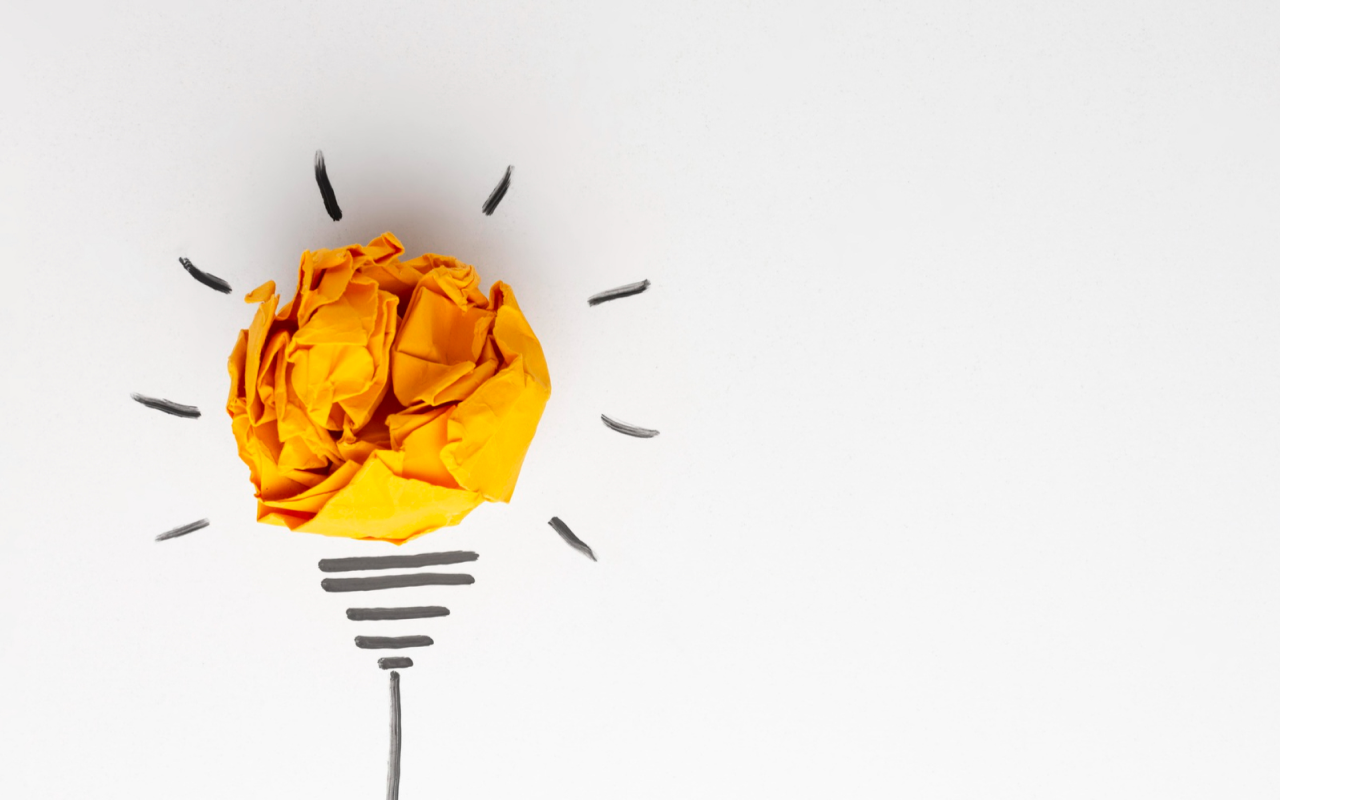
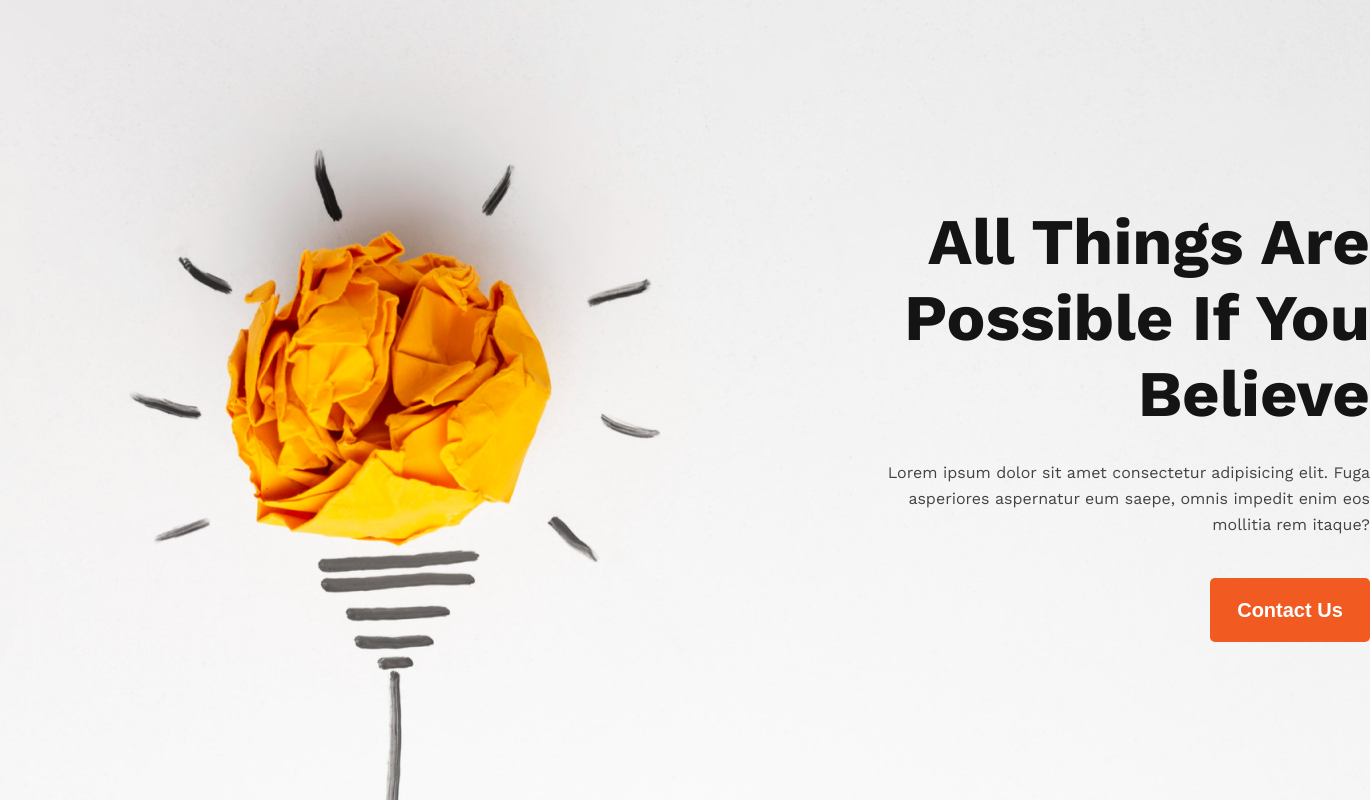
Before and after one commit to NaimurRahman-11/Assignment1, a plain HTML site: page index.html in a window 1280 px wide. Shown: the whole page, 1370 px wide, since content can reach past the window. Drawn offline with nearby package versions, Linux system fonts and the light colour scheme.

Commit message:
finished first section

```diff
--- a/css/style.css
+++ b/css/style.css
@@ -1,3 +1,73 @@
-body{
+body {
     background-image: url('/images/banner/banner1.png');
+    background-repeat: no-repeat;
+    font-family: 'Work Sans';
 }
+
+@import url('https://fonts.googleapis.com/css2?family=Work+Sans:wght@400;700&display=swap');
+
+h1 {
+    position: absolute;
+    width: 525px;
+    height: 228px;
+    left: 845px;
+    top: 160px;
+
+
+    font-style: normal;
+    font-weight: 700;
+    font-size: 65px;
+    line-height: 76px;
+    text-align: right;
+
+    /* Dark 01 */
+
+    color: #151414;
+
+}
+
+p {
+
+
+    position: absolute;
+    width: 494px;
+    height: 78px;
+    left: 876px;
+    top: 444px;
+
+
+    font-style: normal;
+    font-weight: 400;
+    font-size: 16px;
+    line-height: 26px;
+    /* or 162% */
+
+    text-align: right;
+
+    /* Dark 02 */
+
+    color: #444343;
+
+}
+
+.primary-btn {
+
+    height: 64px;
+    width: 160px;
+    left: 1210px;
+    top: 586px;
+    border-radius: 5px;
+
+    position: absolute;
+    width: 160px;
+    height: 64px;
+    left: 1210px;
+    top: 578px;
+    background: #F15B22;
+    border: none;
+    color: white;
+    font-weight: 600;
+    font-size: 20px;
+
+
+}
--- a/index.html
+++ b/index.html
@@ -7,9 +7,15 @@
     <title>Document</title>
 
     <link rel="stylesheet" href="./css/style.css">
+    <link rel="preconnect" href="https://fonts.googleapis.com"><link rel="preconnect" href="https://fonts.gstatic.com" crossorigin><link href="https://fonts.googleapis.com/css2?family=Work+Sans:wght@400;700&display=swap" rel="stylesheet">
 
 </head>
 <body>
+    <div>
+        <h1>All Things Are Possible If You Believe</h1>
+        <p>Lorem ipsum dolor sit amet consectetur adipisicing elit. Fuga asperiores aspernatur eum saepe, omnis impedit enim eos mollitia rem itaque?</p>
+        <button class="primary-btn">Contact Us</button>
+    </div>
 
 </body>
 </html>
```
